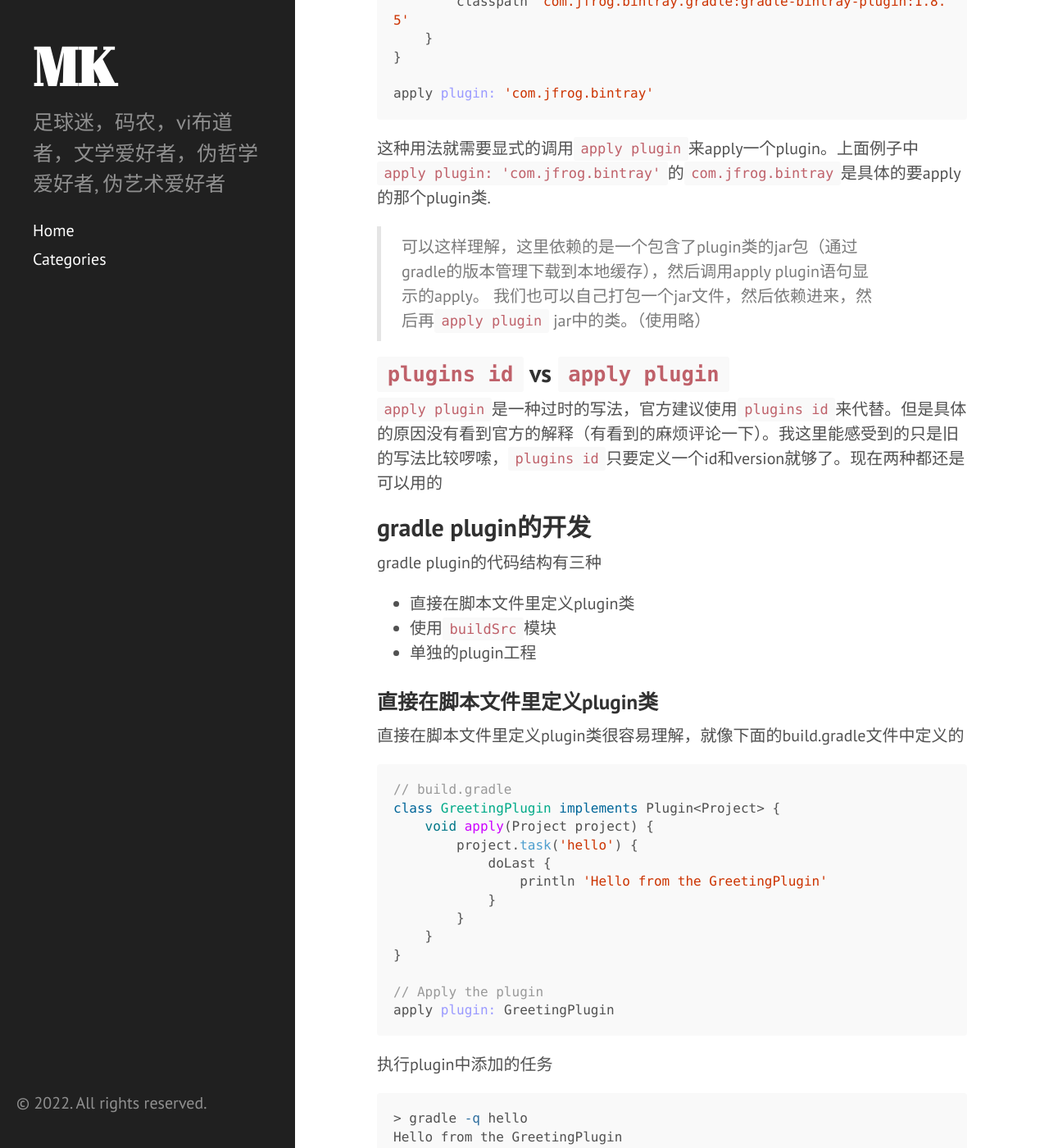
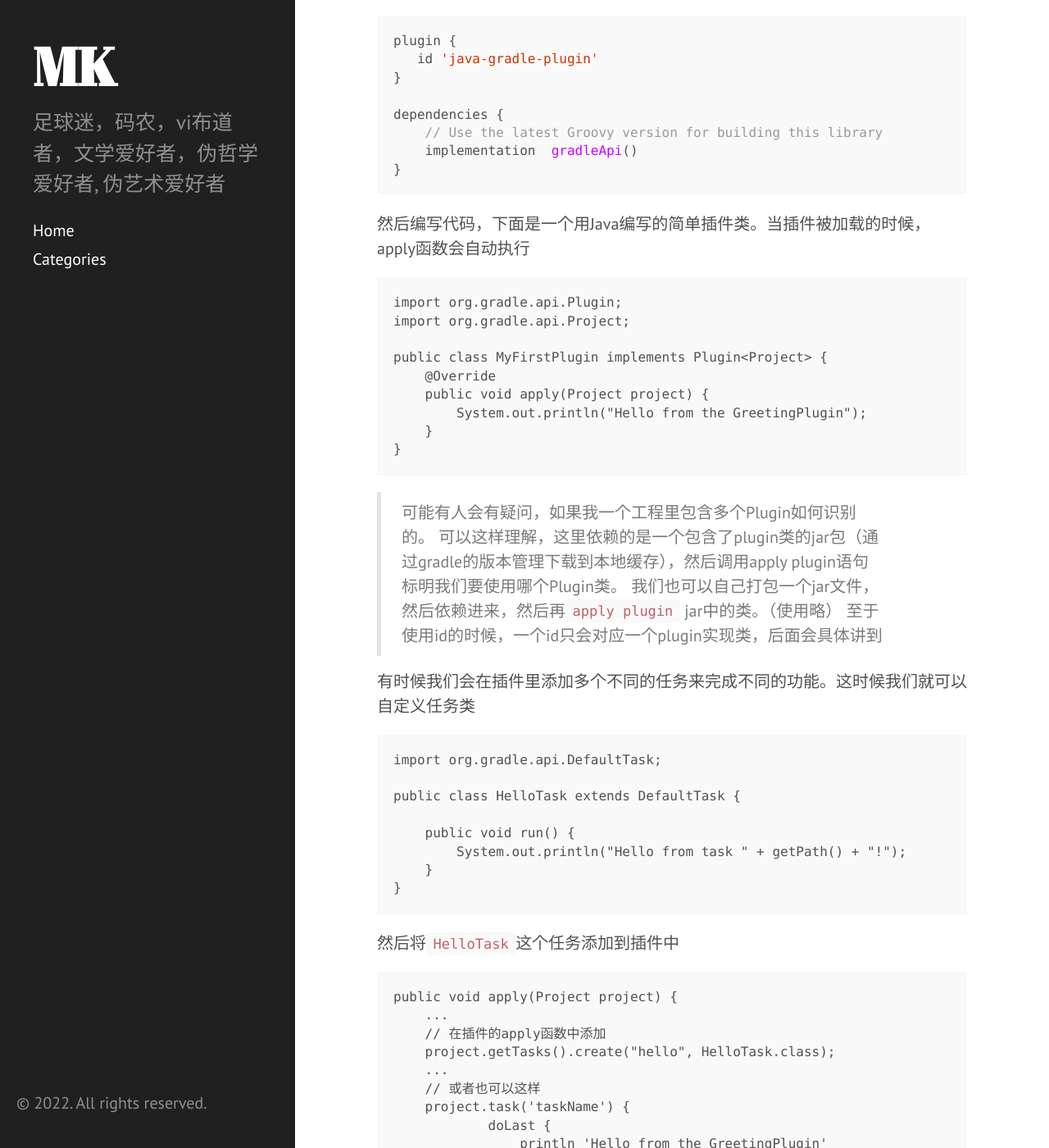
Before and after one commit to ckitterl/ckitterl.github.io, a Jekyll site: the page built from _posts/2021-05-05-gradle-plugin入门.md, in a window 1280 px wide and 1400 px high, scrolled down 3388 px. Shown: the whole window at 82% size. Built offline with Jekyll 4.4.1, drawn with Linux system fonts in a browser that asks for light colours; some of the changed text lies outside the part shown.

Commit message:
doc: modify gradle-plugin入门

````diff
--- a/_posts/2021-05-05-gradle-plugin入门.md
+++ b/_posts/2021-05-05-gradle-plugin入门.md
@@ -15,15 +15,19 @@ gradle的核心部分仅仅提供了基本的功能和通用的机制，比如`t
 - Script plugin
 - Binary plugin
 
-Script plugin就是简单的一个gradle文件，可以是在本地路径，也可以是一个远程的url。Script plugin是自解析的；也就是说，它一经引用就会被解析执行。一般是一些陈述性质的脚本。比如在另外的gradle里定义的ext代码块
+Script plugin就是简单的一个gradle文件，可以是在本地，也可以是一个远程的url。Script plugin是自解析的；也就是说，它一经引用就会被解析执行。一般是一些陈述性质的脚本。比如在另外的gradle里定义的ext代码块
+```gradle
+apply from '{replace with the uri of your script file}'
+```
 
-Binary plugin指的是实现了Plugin接口的类，这个类可以是在脚本里，也可以是打包好的jar文件，或者是在`buildSrc`模块里，或者是一个单独发布的Plugin。一般我们说的插件也就是这里的Binary plugin。我们的介绍的Plugin开发也是只的Binary plugin
+Binary plugin指的是实现了Plugin接口的类，这个类可以是在脚本里，也可以是打包好的jar文件，或者是在`buildSrc`模块里，或者是一个单独发布的Plugin。一般我们说的插件也就是这里的Binary plugin。这也是我们下面我们要介绍的Plugin类型
 
-## gradle plugin的使用
-一般我们是使用打包好的plugin。有两种方式引入
+## gradle plugin使用
+
+一般我们是使用发布到仓库的的plugin。有两种方式引入
 
 - 在`plugins` 代码块里定义plugin(`plugins id`)
-- 使用`buildscript`代码块里声明(`apply plugin`)
+- 在主代码里声明(`apply plugin`)
 
 ### 在`plugins`代码块中定义plugin
 
@@ -73,7 +77,10 @@ plugins {
 甚至于你可以通过再重新定义plugin的版本，在子模块里使用自己认为更好的plugin版本
 
 #### plugin的仓库
-gradle先在搜索声明的plugin有没有在核心plugins里；如果没有，就去中心仓库里找，默认是去[官方的中心仓库](https://plugins.gradle.org/m2/)，可以在[plugins.gradle.org](https://plugins.gradle.org)中搜索。如果想用私有仓库，可以在`settings.gradle`中设置
+一旦脚本开始执行，gradle会搜索声明的plugin有没有在核心plugins里(gradle自带的)；
+如果没有，就去中心仓库里找，默认是去[官方的中心仓库](https://plugins.gradle.org/m2/)，可以在[plugins.gradle.org](https://plugins.gradle.org)中搜索。
+
+可以在`settings.gradle`中设置plugin的仓库地址
 ```groovy
 // settings.gradle
 pluginManagement {
@@ -98,161 +105,72 @@ pluginManagement {
 
 > 详情参考[官方文档](https://docs.gradle.org/current/userguide/plugins.html#sec:plugin_version_management)
 
-## 使用`buildscript`代码块里声明
+## gradle plugin的开发
+
+首先在build.gradle中引入Plugin的开发依赖库
 ```groovy
-// build.gradle
-buildscript {
-    repositories {
-        gradlePluginPortal()
-    }
-    dependencies {
-        classpath 'com.jfrog.bintray.gradle:gradle-bintray-plugin:1.8.5'
+plugin {
+   id 'java-gradle-plugin'
+}
+
+dependencies {
+    // Use the latest Groovy version for building this library
+    implementation  gradleApi()
+}
+```
+
+然后编写代码，下面是一个用Java编写的简单插件类。当插件被加载的时候，apply函数会自动执行
+```Java
+import org.gradle.api.Plugin;
+import org.gradle.api.Project;
+
+public class MyFirstPlugin implements Plugin<Project> {
+    @Override
+    public void apply(Project project) {
+        System.out.println("Hello from the GreetingPlugin");
     }
 }
+```
+> 可能有人会有疑问，如果我一个工程里包含多个Plugin如何识别的。
+> 可以这样理解，这里依赖的是一个包含了plugin类的jar包（通过gradle的版本管理下载到本地缓存），然后调用apply plugin语句标明我们要使用哪个Plugin类。
+> 我们也可以自己打包一个jar文件，然后依赖进来，然后再`apply plugin` jar中的类。（使用略）
+> 至于使用id的时候，一个id只会对应一个plugin实现类，后面会具体讲到
 
-apply plugin: 'com.jfrog.bintray'
-```
+有时候我们会在插件里添加多个不同的任务来完成不同的功能。这时候我们就可以自定义任务类
+```Java
+import org.gradle.api.DefaultTask;
 
-这种用法就需要显式的调用`apply plugin`来apply一个plugin。上面例子中`apply plugin: 'com.jfrog.bintray'`的`com.jfrog.bintray`是具体的要apply的那个plugin类.
+public class HelloTask extends DefaultTask {
 
-> 可以这样理解，这里依赖的是一个包含了plugin类的jar包（通过gradle的版本管理下载到本地缓存），然后调用apply plugin语句显示的apply。
-> 我们也可以自己打包一个jar文件，然后依赖进来，然后再`apply plugin` jar中的类。（使用略）
-
-## `plugins id` vs `apply plugin`
-`apply plugin`是一种过时的写法，官方建议使用`plugins id`来代替。但是具体的原因没有看到官方的解释（有看到的麻烦评论一下）。我这里能感受到的只是旧的写法比较啰嗦，`plugins id`只要定义一个id和version就够了。现在两种都还是可以用的
-
-
-## gradle plugin的开发
-gradle plugin的代码结构有三种
-- 直接在脚本文件里定义plugin类
-- 使用`buildSrc`模块
-- 单独的plugin工程
-
-### 直接在脚本文件里定义plugin类
-直接在脚本文件里定义plugin类很容易理解，就像下面的build.gradle文件中定义的
-```groovy
-// build.gradle
-class GreetingPlugin implements Plugin<Project> {
-    void apply(Project project) {
-        project.task('hello') {
-            doLast {
-                println 'Hello from the GreetingPlugin'
-            }
-        }
-    }
-}
-
-// Apply the plugin
-apply plugin: GreetingPlugin
-```
-
-执行plugin中添加的任务
-```bash
-> gradle -q hello
-Hello from the GreetingPlugin
-```
-
-### buildSrc
-`buildSrc`是一个特殊的模块名，是gradle保留的模块名，不能用于自定义模块，不需要在`settings.gradle`中添加到模块列表中（会报错）
-
-#### 模块创建
-buildSrc的模块创建不管是IDEA还是Android Studio都没有提供模板，我们就按照普通的Java模块创建。
-删除掉不必要文件和声明。
-```bash
-├── build.gradle
-└── src
-    └── main
-        └── java
-            └── com
-                └── example
-                    └── plugin
-                         └── GreetingPlugin.java
-
-```
-> 我们这里选择用`Java`来开发gradle plugin，也可以选择`groovy`或者`kotlin`，代码都是类似的。只是需要在build.gradle里引入对应的语言依赖和相对应构建插件。
-
-由于我们采用了Java来开发，也还没有准备好写单元测试和覆盖率统计，所以这里的`build.gradle`文件可以不做额外声明，是一个空的文件`GreetingPlugin.java`里定义GreetingPlugin类，代码如下
-```java
-package com.example.plugin;
-import org.gradle.api.Plugin;
-import org.gradle.api.Project****;
-
-class GreetingPlugin implements Plugin<Project> {
-    @Override
-    public void apply(Project target) {
-		System.out.println("hello GreetingPlugin");
+    public void run() {
+        System.out.println("Hello from task " + getPath() + "!");
     }
 }
 ```
 
-#### plugin使用
-有了上述的buildSrc后，我们就可以直接在其他build.gradle的apply这个plugin了。
-```groovy
-// module/build.gradle
-
-apply plugin: com.example.plugin.GreetingPlugin
+然后将`HelloTask`这个任务添加到插件中
+```Java
+public void apply(Project project) {
+    ...
+    // 在插件的apply函数中添加
+    project.getTasks().create("hello", HelloTask.class);
+    ...
+    // 或者也可以这样
+    project.task('taskName') {
+            doLast {
+                println 'Hello from the GreetingPlugin'
+            }
+    ...
+}
 
 ```
 
-> `buildSrc`有性能问题，有建议用`composite builds`代替；但是现在还是可以用的，也是官方建议的一种使用方式
+## gradle plugin的发布
+发布分为两种。
+- 第一种就跟普通的Java Library一样；但是这种发布的Plugin的使用只能使用apply plugin的方式使用。
+- 第二种会附带发布到gradle的plugin仓库（[中心仓库](https://plugins.gradle.org/)）。
 
-### 单独的工程
-目前IDEA没有模板来创建一个gradle plugin的基础工程，所以我们使用gradle init命令来创建
-```bash
-> gradle init  #选择`basic`, `groovy`, `junit`(低版本的gradle没有第三个选择项)；这些选项也都是默认值
-```
-初始化完成之后，文件结构如下所示
-```bash
-── build.gradle
-├── gradle
-│   └── wrapper
-│       ├── gradle-wrapper.jar
-│       └── gradle-wrapper.properties
-├── gradlew
-├── gradlew.bat
-├── settings.gradle
-```
-接下来往空白的`build.gradle`里添加`java-gradle-plugin`这个plugin和`gradleApi()`的依赖，如下
-```groovy
-/*
- * This file was generated by the Gradle 'init' task.
- *
- * This is a general purpose Gradle build.
- * Learn how to create Gradle builds at https://guides.gradle.org/creating-new-gradle-builds
- */
-
-plugins {
-    id 'java-gradle-plugin' // 用java语言来开发gradle插件的插件
-}
-
-repositories {
-	// 可以添加自定义的仓库地址
-}
-
-dependencies {
-	// gradle的api依赖,里面包含了plugin的接口声明等
-    implementation  gradleApi()
-}
-```
-最后按照`java-gradle-plugin`的代码结构约定创建代码文件
-```bash
-{project_root)
-    └── src
-         └── main
-              └── java
-                   └── com
-                        └── example
-                             └── plugin
-                                  └── GreetingPlugin.java
-```
-GreetingPlugin类的开发就跟buildSrc是一样的
-
-#### plugin的发布
-plugin有两种发布方式：
-1. 普通发布
-2. plugin id发布
-
-##### 普通发布
+### 普通发布
 gradle plugin也是一个jar包，我们可以类似Java Library或者类似Android Library的方式发布
 
 ```groovy
@@ -294,7 +212,7 @@ buildscript {
 apply plugin: '{plugin-class}'
 ```
 
-##### plugin id发布
+### plugin id发布
 这种发布方式让gradle可以用plugins id的方式使用plugin
 ```groovy
 plugins {
@@ -331,3 +249,40 @@ publishing {
 这里时候就可以使用`gradle publish`命令进行发布了
 
 > TIP: 构建的插件的时候使用的JDK版本需要和使用插件时候环境的JDK版本需要保持一致，否者会报错；Android Studio一般用的自带的JDK是1.8，而我们一般开发用的IDEA用的自定义版本是11(文章编写的时候)，需要将IDEA的JDK版本降到1.8（建议），或者Android Studio升到11。
+
+## 使用`buildscript`模块
+
+有时候我们的plugin只服务于当前这个工程，并不需要发布到仓库中，知识后我们就可以受用`buildSrc`。
+`buildSrc`是一个特殊的模块名，是gradle保留的模块名，不能用于自定义模块，不需要在`settings.gradle`中添加到模块列表中（会报错）
+
+buildSrc的模块创建不管是IDEA还是Android Studio都没有提供模板，我们就按照普通的Java模块创建。
+删除掉不必要文件和声明。
+```bash
+├── build.gradle
+└── src
+    └── main
+        └── java
+            └── com
+                └── example
+                    └── plugin
+                         └── MyFirstPlugin.java
+
+```
+> 我们这里选择用`Java`来开发gradle plugin，也可以选择`groovy`或者`kotlin`，代码都是类似的。只是需要在build.gradle里引入对应的语言依赖和相对应构建插件。
+
+我们以刚才的MyFirstPlugin类举例。开发完buildSrc模块后就可以在其他模块的build.gradle中依赖具体的某个plugin实现类
+
+```groovy
+// module/build.gradle
+
+apply plugin: com.example.plugin.MyFirstPlugin
+
+```
+
+> `buildSrc`有性能问题，有建议用`composite builds`代替；但是现在还是可以用的，也是官方建议的一种使用方式
+
+
+
+## 写在最后
+plugin的开发作为不管是Java开发也好，android开发也好，应该是一项需要掌握的技能。除了官网意外，google的android插件是一个很好的学习范例
+本文提到的代码也发布到github上，欢迎下载测试
````
Also changed, not shown: other parts of _posts/2021-05-05-gradle-plugin入门.md (+4 -4 lines).
